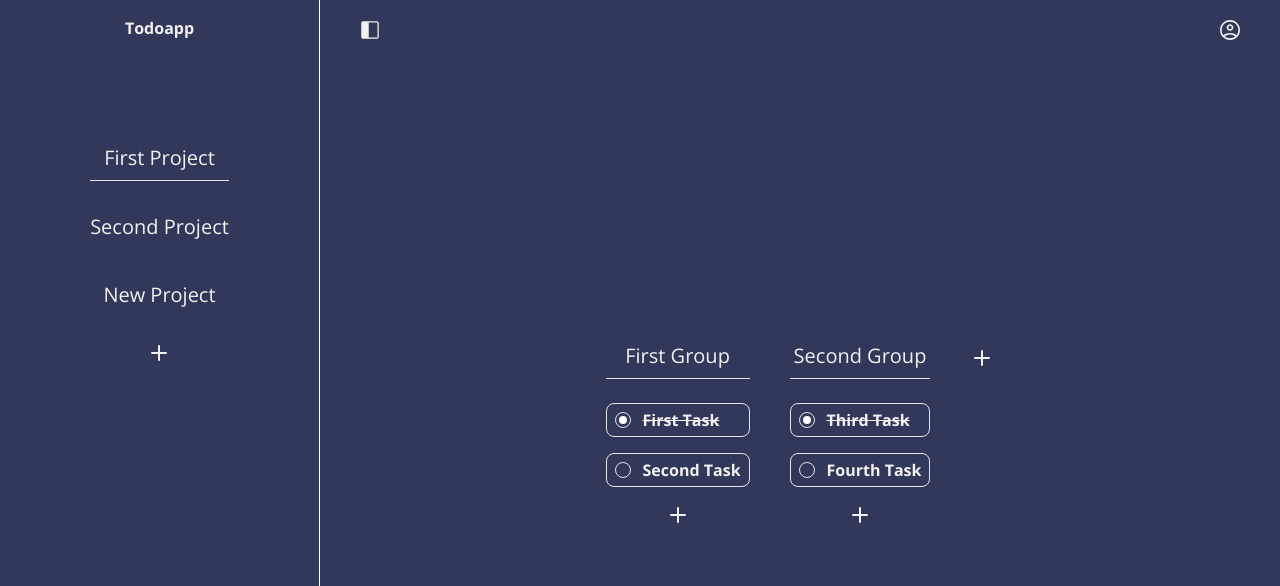
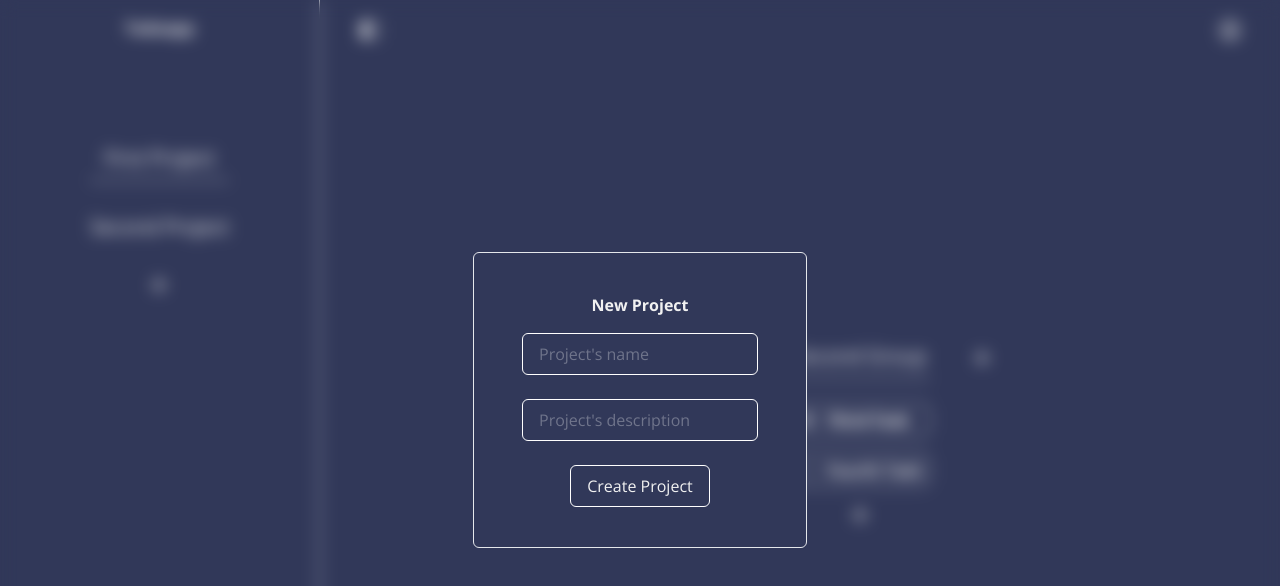
Before and after one commit to lecav30/todoapp, a React (Vite) app: page / in a window 1280 px wide. Both pictures are taken after a click on the button 159 px from the left and 285 px from the top of the page. Shown: the top 586 px of the page. Built offline with nearby package versions, Linux system fonts and the light colour scheme.

Commit message:
add generic form and hook for form

```diff
--- a/package.json
+++ b/package.json
@@ -10,6 +10,7 @@
     "preview": "vite preview"
   },
   "dependencies": {
+    "@headlessui/react": "^2.1.1",
     "@reduxjs/toolkit": "^2.2.1",
     "lucide-react": "^0.400.0",
     "react": "^18.2.0",
--- /dev/null
+++ b/src/components/Dialog/index.tsx
@@ -0,0 +1,45 @@
+import {
+  Description,
+  Dialog,
+  DialogPanel,
+  DialogTitle,
+} from "@headlessui/react";
+import { ReactNode } from "react";
+import { FC } from "react";
+
+interface TodoDialogProps {
+  isOpen: boolean;
+  setIsOpen: (value: boolean) => void;
+  children: ReactNode;
+  title: string;
+  description?: string;
+}
+
+const TodoDialog: FC<TodoDialogProps> = ({ ...props }) => {
+  return (
+    <>
+      <Dialog
+        open={props.isOpen}
+        onClose={() => props.setIsOpen(false)}
+        className="relative z-50 focus:outline-none"
+      >
+        <div
+          className="fixed inset-0 flex w-screen overflow-y-auto items-center justify-center p-4
+          bg-transparent backdrop-blur-[8px]"
+        >
+          <DialogPanel className="max-w-lg space-y-4 border bg-primary px-12 py-10 rounded-md">
+            <DialogTitle className="font-bold text-center">
+              {props.title}
+            </DialogTitle>
+            {props.description && (
+              <Description>{props.description}</Description>
+            )}
+            {props.children}
+          </DialogPanel>
+        </div>
+      </Dialog>
+    </>
+  );
+};
+
+export default TodoDialog;
--- /dev/null
+++ b/src/components/GenericForm/index.tsx
@@ -0,0 +1,61 @@
+import TodoButton from "@components/TodoButton";
+import TodoInput from "@components/TodoInput";
+import useFormNewField from "@hooks/useFormNewField";
+import { FC } from "react";
+
+interface FormField {
+  name: string;
+  placeholder?: string;
+  type: string;
+  required?: boolean;
+}
+
+interface GenericFormProps<T> {
+  setIsOpen: (isOpen: boolean) => void;
+  onSubmit: (values: Record<string, unknown> & T) => void;
+  initialValues: Record<string, unknown> & T;
+  fields: FormField[];
+  submitButtonText: string;
+}
+
+const GenericForm: FC<GenericFormProps<Record<string, unknown>>> = ({
+  setIsOpen,
+  onSubmit,
+  initialValues,
+  fields,
+  submitButtonText,
+}) => {
+  const { values, handleInputChange, handleSubmit } = useFormNewField({
+    initialValues,
+    onSubmit: (values) => {
+      onSubmit(values);
+    },
+  });
+
+  return (
+    <form
+      className="flex flex-col space-y-6"
+      onSubmit={(e) => {
+        handleSubmit(e);
+        setIsOpen(false);
+      }}
+    >
+      {fields.map((field) => (
+        <TodoInput
+          key={field.name}
+          type={field.type}
+          name={field.name}
+          required={field.required}
+          placeholder={field.placeholder}
+          value={values[field.name] as string}
+          onChange={handleInputChange}
+        />
+      ))}
+      <TodoButton type="submit" customclass="mx-auto">
+        {submitButtonText}
+      </TodoButton>
+    </form>
+  );
+};
+
+export default GenericForm;
--- a/src/components/Group/index.tsx
+++ b/src/components/Group/index.tsx
@@ -1,8 +1,11 @@
+import TodoDialog from "@components/Dialog";
+import GenericForm from "@components/GenericForm";
 import Task from "@components/Task";
+import { addTask } from "@feature/data/dataSlice";
 import { IGroup } from "@models/Group";
-import { FC } from "react";
+import { ITaskRequest } from "@models/Task";
 import { PlusIcon } from "lucide-react";
-import { addTask } from "@feature/data/dataSlice";
+import { FC, useState } from "react";
 import { useDispatch } from "react-redux";
 
 interface GroupProps {
@@ -10,18 +13,9 @@ interface GroupProps {
 }
 
 const Group: FC<GroupProps> = (props) => {
+  const [isOpen, setIsOpen] = useState(false);
+
   const dispatch = useDispatch();
-
-  const addNewTask = () => {
-    dispatch(
-      addTask({
-        group_id: props.group.id,
-        name: "New Task",
-        description: "Fake description",
-        deadline: "",
-      }),
-    );
-  };
 
   return (
     <div>
@@ -32,10 +26,51 @@ const Group: FC<GroupProps> = (props) => {
         {props.group.tasks.map((task) => (
           <Task key={task.id} task={task} />
         ))}
-        <button onClick={addNewTask} className="self-center">
+        <button onClick={() => setIsOpen(true)} className="self-center">
           <PlusIcon />
         </button>
       </div>
+      <TodoDialog
+        title="New Task"
+        isOpen={isOpen}
+        setIsOpen={() => {
+          setIsOpen(false);
+        }}
+      >
+        <GenericForm
+          setIsOpen={setIsOpen}
+          onSubmit={(values) => {
+            dispatch(addTask(values as Record<string, unknown> & ITaskRequest));
+          }}
+          initialValues={
+            {
+              group_id: props.group.id,
+              name: "",
+              description: "",
+              deadline: "",
+            } as Record<string, unknown> & ITaskRequest
+          }
+          fields={[
+            {
+              name: "name",
+              placeholder: "Task's name",
+              type: "text",
+              required: true,
+            },
+            {
+              name: "description",
+              placeholder: "Task's description",
+              type: "text",
+            },
+            {
+              name: "deadline",
+              placeholder: "Deadline",
+              type: "date",
+            },
+          ]}
+          submitButtonText={"Create Task"}
+        />
+      </TodoDialog>
     </div>
   );
 };
--- a/src/components/Sidebar/index.tsx
+++ b/src/components/Sidebar/index.tsx
@@ -1,25 +1,21 @@
+import TodoDialog from "@components/Dialog";
+import FormNewField from "@components/GenericForm";
+import Project from "@components/Project";
+import { addProject } from "@feature/data/dataSlice";
+import { IProjectRequest } from "@models/Project";
 import { RootState } from "@redux/store";
+import { PlusIcon } from "lucide-react";
+import { useState } from "react";
 import { useDispatch, useSelector } from "react-redux";
-import { addProject } from "@feature/data/dataSlice";
-import Project from "@components/Project";
-import { PlusIcon } from "lucide-react";
 
 const Sidebar = () => {
   const dispatch = useDispatch();
+  const [isOpen, setIsOpen] = useState(false);
 
   const activeSidebar = useSelector(
-    (state: RootState) => state.sidebar.activeSidebar,
+    (state: RootState) => state.sidebar.activeSidebar
   );
   const data = useSelector((state: RootState) => state.data.data);
-
-  const addNewProject = () => {
-    dispatch(
-      addProject({
-        name: "New Project",
-        description: "Fake description",
-      }),
-    );
-  };
 
   return (
     <aside
@@ -32,10 +28,46 @@ const Sidebar = () => {
         {data.projects.map((project) => (
           <Project key={project.id} project={project} />
         ))}
-        <button onClick={addNewProject} className="self-center">
+        <button onClick={() => setIsOpen(true)} className="self-center">
           <PlusIcon />
         </button>
       </div>
+      <TodoDialog
+        title="New Project"
+        isOpen={isOpen}
+        setIsOpen={() => {
+          setIsOpen(false);
+        }}
+      >
+        <FormNewField
+          setIsOpen={setIsOpen}
+          onSubmit={(values) => {
+            dispatch(
+              addProject(values as Record<string, unknown> & IProjectRequest)
+            );
+          }}
+          initialValues={
+            {
+              name: "",
+              description: "",
+            } as Record<string, unknown> & IProjectRequest
+          }
+          fields={[
+            {
+              name: "name",
+              placeholder: "Project's name",
+              type: "text",
+              required: true,
+            },
+            {
+              name: "description",
+              placeholder: "Project's description",
+              type: "text",
+            },
+          ]}
+          submitButtonText={"Create Project"}
+        />
+      </TodoDialog>
     </aside>
   );
 };
--- /dev/null
+++ b/src/components/TodoButton/index.tsx
@@ -0,0 +1,25 @@
+import { FC } from "react";
+
+interface TodoButtonProps {
+  children: React.ReactNode;
+  customclass?: string;
+}
+
+const TodoButton: FC<
+  TodoButtonProps &
+  React.DetailedHTMLProps<
+    React.ButtonHTMLAttributes<HTMLButtonElement>,
+    HTMLButtonElement
+  >
+> = ({ ...props }) => {
+  return (
+    <button
+      className={`${props.customclass} py-2 px-4 border border-white w-fit rounded-[6px]`}
+      {...props}
+    >
+      {props.children}
+    </button>
+  );
+};
+
+export default TodoButton;
--- /dev/null
+++ b/src/components/TodoInput/index.tsx
@@ -0,0 +1,18 @@
+import { FC } from "react";
+
+const TodoInput: FC<
+  React.DetailedHTMLProps<
+    React.InputHTMLAttributes<HTMLInputElement>,
+    HTMLInputElement
+  >
+> = (props) => {
+  return (
+    <input
+      className="bg-transparent rounded-[6px] border-white border text-white
+      placeholder-white/30 px-4 py-2 focus:outline-none focus:ring-0"
+      {...props}
+    />
+  );
+};
+
+export default TodoInput;
--- a/src/feature/data/dataSlice.ts
+++ b/src/feature/data/dataSlice.ts
@@ -1,9 +1,9 @@
-import { IData } from '@models/Data';
-import { IProject, IProjectRequest } from '@models/Project';
-import { IGroupRequest } from '@models/Group';
-import { ITask, ITaskRequest } from '@models/Task';
-import { PayloadAction, createSlice } from '@reduxjs/toolkit';
-import data from '@server/data.json';
+import { IData } from "@models/Data";
+import { IProject, IProjectRequest } from "@models/Project";
+import { IGroupRequest } from "@models/Group";
+import { ITask, ITaskRequest } from "@models/Task";
+import { PayloadAction, createSlice } from "@reduxjs/toolkit";
+import data from "@server/data.json";
 
 export interface DataState {
     data: IData;
@@ -24,99 +24,69 @@ const initialState: DataState = {
 };
 
 export const dataSlice = createSlice({
-    name: 'data',
+    name: "data",
     initialState,
     reducers: {
         changeProject: (state, action: PayloadAction<IProject>) => {
             state.currentProject = action.payload;
         },
         addProject: (state, action: PayloadAction<IProjectRequest>) => {
-            try {
             state.projectIndex += 1;
             state.data.projects.push({
                 id: state.projectIndex,
                 ...action.payload,
                 groups: [],
             });
-            } catch (err) {
-                console.error(err);
-            }
         },
         addGroup: (state, action: PayloadAction<IGroupRequest>) => {
-            try {
             state.groupIndex += 1;
             // Find the project by ID
             const project = state.data.projects.find(
-                    (p) => p.id === state.currentProject.id,
+                (p) => p.id === state.currentProject.id
             );
-                if (!project) {
-                    throw new Error('Project not found');
-                }
+            if (!project) return;
             // Add the group to the found project
             project.groups.push({
                 id: state.groupIndex,
                 ...action.payload,
                 tasks: [],
             });
-            } catch (err) {
-                console.error(err);
-            }
         },
         addTask: (state, action: PayloadAction<ITaskRequest>) => {
-            try {
             state.taskIndex += 1;
             // Find the project by ID
             const project = state.data.projects.find(
-                    (p) => p.id === state.currentProject.id,
+                (p) => p.id === state.currentProject.id
             );
-                if (!project) {
-                    throw new Error('Project not found');
-                }
+            if (!project) return;
             // Find the group within the project by group_id
             const group = project.groups.find(
-                    (g) => g.id === action.payload.group_id,
+                (g) => g.id === action.payload.group_id
             );
-                if (!group) {
-                    throw new Error('Group not found');
-                }
+            if (!group) return;
             // Add the task to the found group
             group.tasks.push({
                 id: state.taskIndex,
                 isCompleted: false,
                 ...action.payload,
             });
-            } catch (err) {
-                console.error(err);
-            }
         },
         completeTask: (state, action: PayloadAction<ITask>) => {
-            try {
             // Find the project by ID
             const project = state.data.projects.find(
-                    (p) => p.id === state.currentProject.id,
+                (p) => p.id === state.currentProject.id
             );
-                if (!project) {
-                    throw new Error('Project not found');
-                }
+            if (!project) return;
             // Find the group within the project by group_id
             const group = project.groups.find(
-                    (g) => g.id === action.payload.group_id,
+                (g) => g.id === action.payload.group_id
             );
-                if (!group) {
-                    throw new Error('Group not found');
-                }
+            if (!group) return;
             // Find the task within the group by task_id
-                const task = group.tasks.find(
-                    (t) => t.id === action.payload.id,
-                );
-                if (!task) {
-                    throw new Error('Task not found');
-                }
+            const task = group.tasks.find((t) => t.id === action.payload.id);
+            if (!task) return;
             // Toggle the task's isCompleted property
             task.isCompleted = !task.isCompleted;
-            } catch (err) {
-                console.error(err);
-            }
         },
     },
 });
--- /dev/null
+++ b/src/hooks/useFormNewField.tsx
@@ -0,0 +1,32 @@
+import { ChangeEvent, FormEvent, useState } from "react";
+
+interface IFormNewFieldProps<T> {
+  initialValues: T;
+  onSubmit: (values: T) => void;
+}
+
+const useFormNewField = <T extends Record<string, unknown>>({
+  initialValues,
+  onSubmit,
+}: IFormNewFieldProps<T>) => {
+  const [values, setValues] = useState<T>(initialValues);
+
+  const handleInputChange = <K extends keyof T>(
+    e: ChangeEvent<HTMLInputElement & { name: K }>
+  ) => {
+    const { name, value } = e.target;
+    setValues((prevValues) => ({
+      ...prevValues,
+      [name]: value,
+    }));
+  };
+
+  const handleSubmit = (e: FormEvent<HTMLFormElement>) => {
+    e.preventDefault();
+    onSubmit(values);
+  };
+
+  return { values, handleInputChange, handleSubmit };
+};
+
+export default useFormNewField;
--- a/src/views/MainView/index.tsx
+++ b/src/views/MainView/index.tsx
@@ -1,26 +1,22 @@
+import TodoDialog from "@components/Dialog";
+import GenericForm from "@components/GenericForm";
 import Group from "@components/Group";
-import { IGroup } from "@models/Group";
+import { addGroup } from "@feature/data/dataSlice";
+import { IGroup, IGroupRequest } from "@models/Group";
 import { RootState } from "@redux/store";
+import { PlusIcon } from "lucide-react";
+import { useState } from "react";
 import { useDispatch, useSelector } from "react-redux";
-import { addGroup } from "@feature/data/dataSlice";
-import { PlusIcon } from "lucide-react";
 
 export const MainView = () => {
+  const [isOpen, setIsOpen] = useState(false);
+
   const dispatch = useDispatch();
 
   const currentProject = useSelector(
-    (state: RootState) => state.data.currentProject,
+    (state: RootState) => state.data.currentProject
   );
   const data = useSelector((state: RootState) => state.data.data);
-
-  const addNewGroup = () => {
-    dispatch(
-      addGroup({
-        name: "New Group",
-        description: "Fake description",
-      }),
-    );
-  };
 
   return (
     <div className="h-[calc(100%-60px)] flex flex-col justify-center items-center">
@@ -28,10 +24,46 @@ export const MainView = () => {
         {data.projects[currentProject.id].groups.map((group: IGroup) => (
           <Group key={group.id} group={group} />
         ))}
-        <button onClick={addNewGroup} className="self-start mt-3">
+        <button onClick={() => setIsOpen(true)} className="self-start mt-3">
           <PlusIcon />
         </button>
       </div>
+      <TodoDialog
+        title="New Group"
+        isOpen={isOpen}
+        setIsOpen={() => {
+          setIsOpen(false);
+        }}
+      >
+        <GenericForm
+          setIsOpen={setIsOpen}
+          onSubmit={(values) => {
+            dispatch(
+              addGroup(values as Record<string, unknown> & IGroupRequest)
+            );
+          }}
+          initialValues={
+            {
+              name: "",
+              description: "",
+            } as Record<string, unknown> & IGroupRequest
+          }
+          fields={[
+            {
+              name: "name",
+              placeholder: "Group's name",
+              type: "text",
+              required: true,
+            },
+            {
+              name: "description",
+              placeholder: "Group's description",
+              type: "text",
+            },
+          ]}
+          submitButtonText={"Create Group"}
+        />
+      </TodoDialog>
     </div>
   );
 };
```
Also changed, not shown: 1 other file (tests, documents, lock files or other folders). Lines whose indentation alone changed are shown as unchanged.
